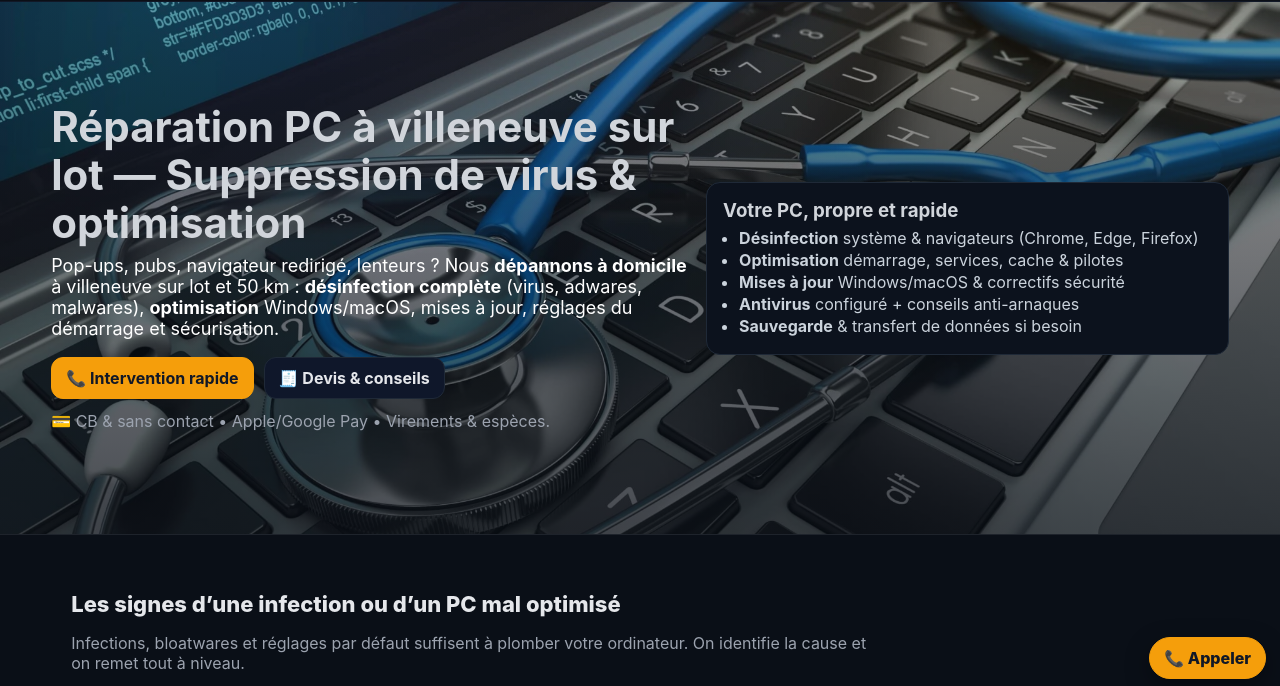
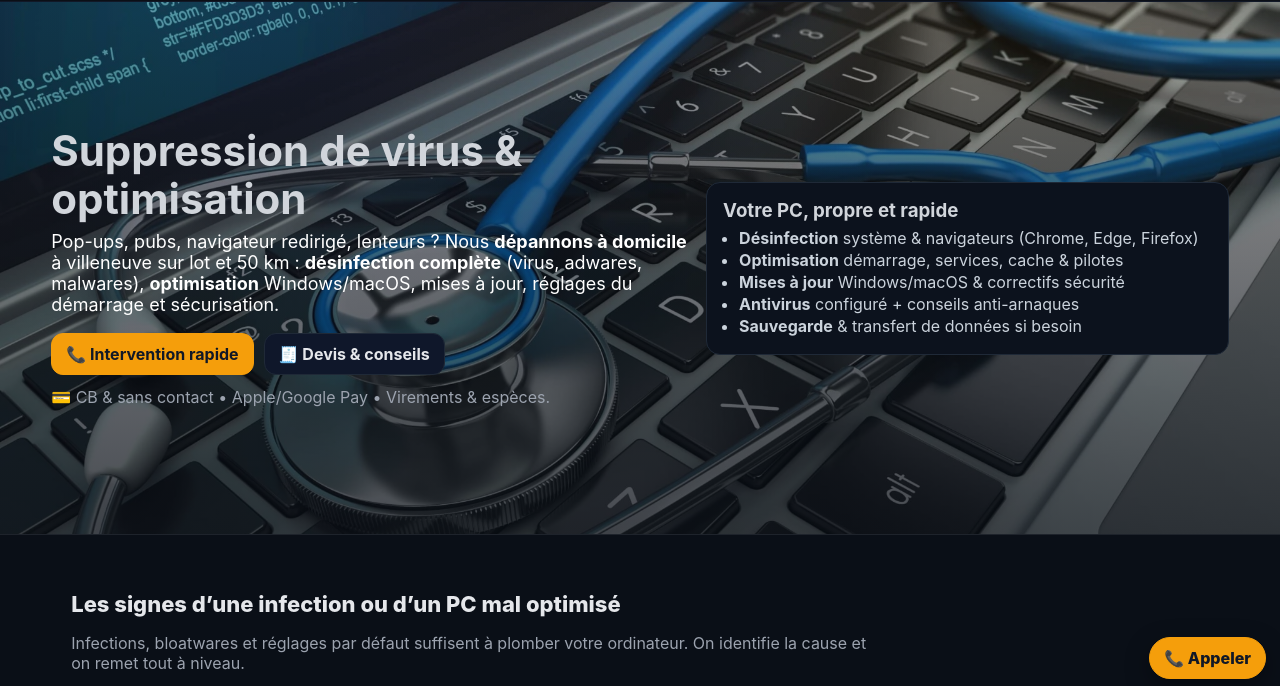
Before and after one commit to Enogane/SpeedComputer47, a plain HTML site: page reparation-pc-agen.html in a window 1280 px wide. Shown: the part 107-793 px from the top of the page. Drawn offline with Linux system fonts and the light colour scheme.

Commit message:
Update reparation-pc-agen.html

```diff
--- a/reparation-pc-agen.html
+++ b/reparation-pc-agen.html
@@ -192,7 +192,7 @@
     <section class="hero hero--bg">
       <div class="container hero-grid">
         <div>
-          <h1>Réparation PC à villeneuve sur lot — Suppression de virus & optimisation</h1>
+          <h1>Suppression de virus & optimisation</h1>
           <p class="lead">
             Pop-ups, pubs, navigateur redirigé, lenteurs&nbsp;? Nous <strong>dépannons à domicile</strong> à villeneuve sur lot et 50 km :
             <strong>désinfection complète</strong> (virus, adwares, malwares), <strong>optimisation</strong> Windows/macOS,
```
